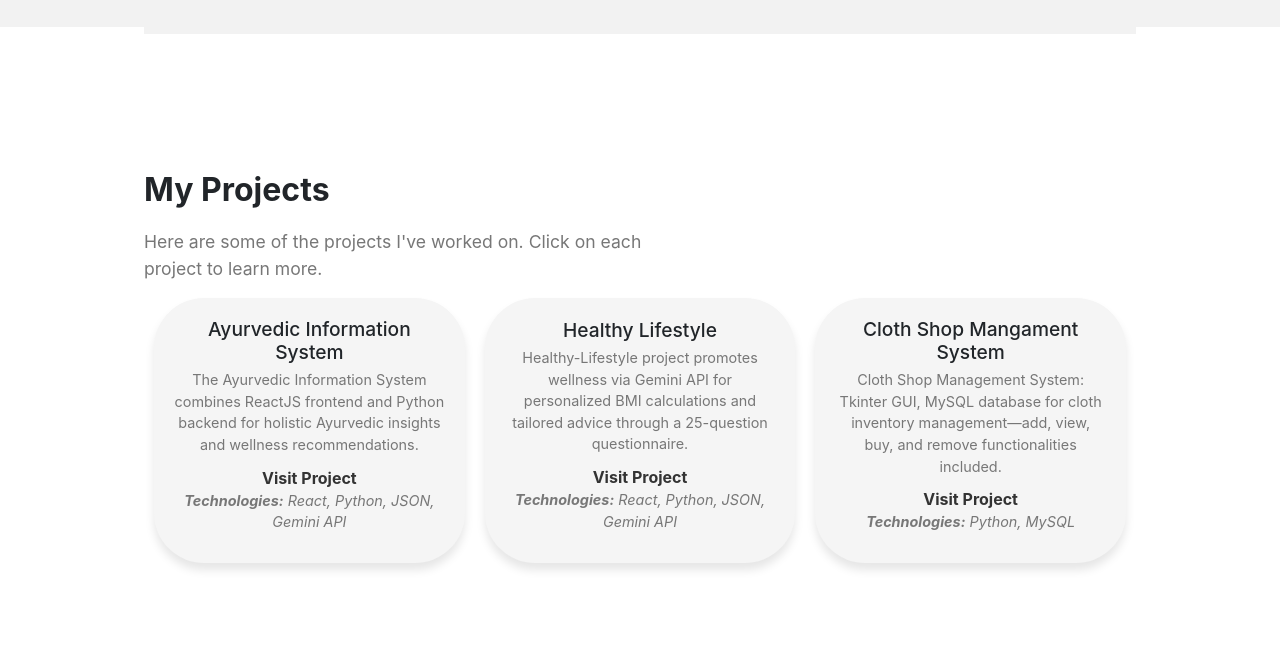
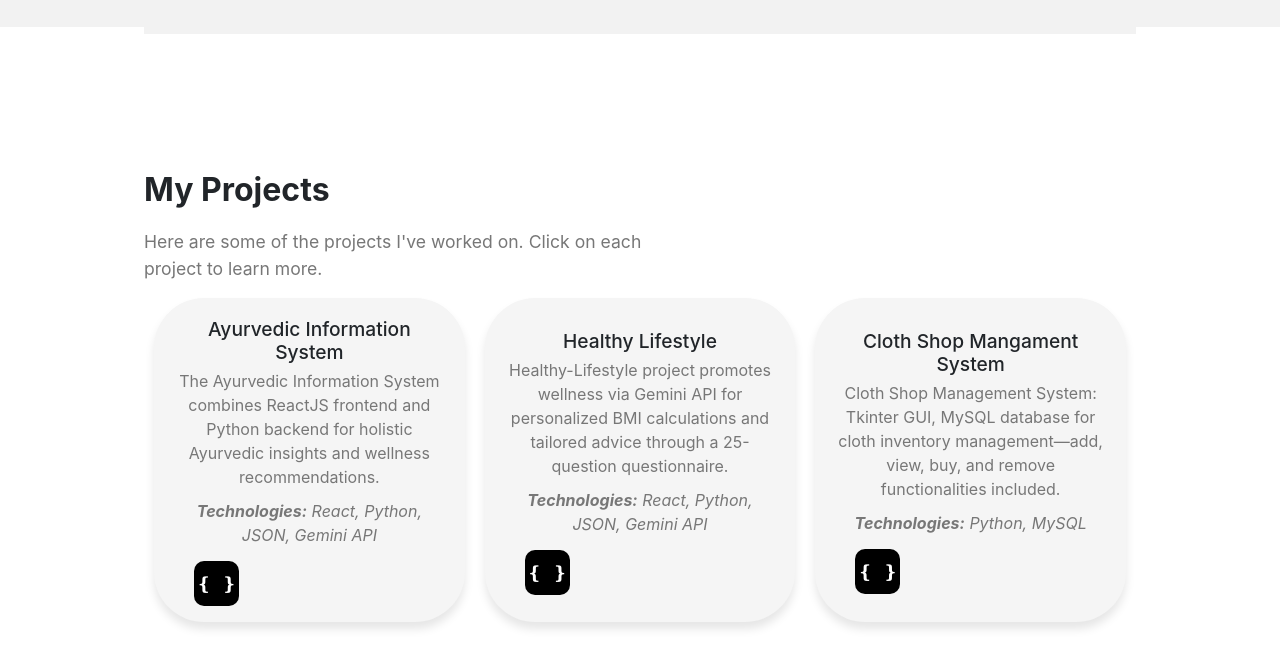
Before and after one commit to pathakjiop/New-Portfolio, a React (Create React App) app: page / in a window 1280 px wide. Shown: the part 1593-2255 px from the top of the page. Built offline with nearby package versions, Linux system fonts and the light colour scheme.

Commit message:
Added Code Button

```diff
--- a/src/components/Projects/Projects.css
+++ b/src/components/Projects/Projects.css
@@ -14,6 +14,7 @@
 .projects-container {
   display: flex;
   flex-wrap: wrap;
+  text-align: center;
   justify-content: center; /* Center the projects horizontally */
   gap: 20px; /* Add gap between project cards */
 }
@@ -53,16 +54,19 @@
   display: flex;
   flex-direction: column;
   justify-content: center;
+  text-align: center;
   height: 100%; /* Ensure project info fills the entire card height */
 }
 
 .project-info h3 {
   font-size: 1.2em; /* Set font size for project titles */
   margin-bottom: 5px; /* Add some space below titles */
+  text-align: center;
 }
 
 .project-info p {
-  font-size: 0.9em; /* Set font size for project descriptions */
+
+  font-size: 1em; /* Set font size for project descriptions */
   line-height: 1.5; /* Increase line spacing for better readability */
   margin-bottom: 10px; /* Add some space below descriptions */
 }
@@ -71,13 +75,52 @@
   color: #333; /* Set link color */
   text-decoration: none; /* Remove underline decoration from links */
   font-weight: bold; /* Make links bold for better visibility */
+  justify-content: center;
 }
 
 .project-info a:hover {
   text-decoration: underline; /* Add underline decoration on hover */
+  text-align: center;
 }
 
 .technologies {
   font-size: 0.8em; /* Set font size for technology list */
   font-style: italic; /* Make technology list italic */
+  text-align: center;
 }
+.button {
+  display: flex;
+  align-items: center;
+  justify-content: center;
+  gap: 5px;
+  height: 45px;
+  width: 45px;
+  border: none;
+  border-radius: 10px;
+  background-color: black;
+  cursor: pointer;
+  transition: all 0.3s;
+  overflow: hidden;
+  position: relative;
+  top: 4px;
+  left: 20px;
+}
+.bracket {
+  font-size: 18px;
+  transition: all 0.3s;
+  color: #ffffff;
+}
+.text {
+  font-size: 15px;
+  width: 0;
+  transform: scale(0);
+  transition: all 0.3s;
+  color: white;
+}
+.button:hover {
+  width: 100px;
+}
+.button:hover .text {
+  transform: scale(1);
+  width: 40px;
+}
--- a/src/components/Projects/Projects.js
+++ b/src/components/Projects/Projects.js
@@ -10,19 +10,21 @@ const Project = ({ title, description, image, link, technologies }) => {
       <div className='project-info'>
         <h3>{title}</h3>
         <p>{description}</p>
-        {link && (
-          <a
-            href={link}
-            target='_blank'
-            rel='noreferrer noopener'
-          >
-            Visit Project
-          </a>
-        )}
+
         {technologies && (
           <p className='technologies'>
             <b>Technologies:</b> {technologies.join(", ")}
           </p>
+        )}
+        {link && (
+          <button
+            class='button'
+            onClick={() => window.open(link, "_blank")}
+          >
+            <span class='bracket left'>❴</span>
+            <span class='text'>Code</span>
+            <span class='bracket right'>❵</span>
+          </button>
         )}
       </div>
     </div>
```
